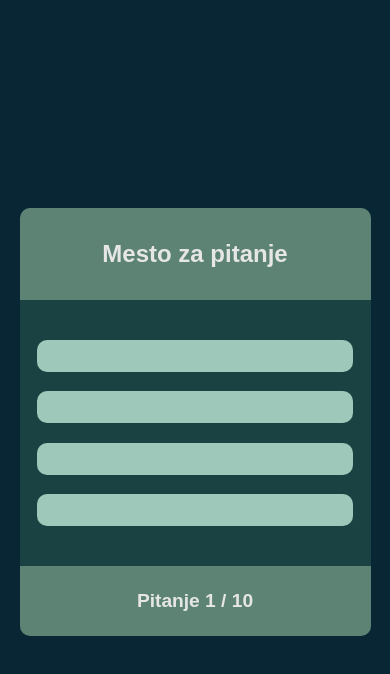
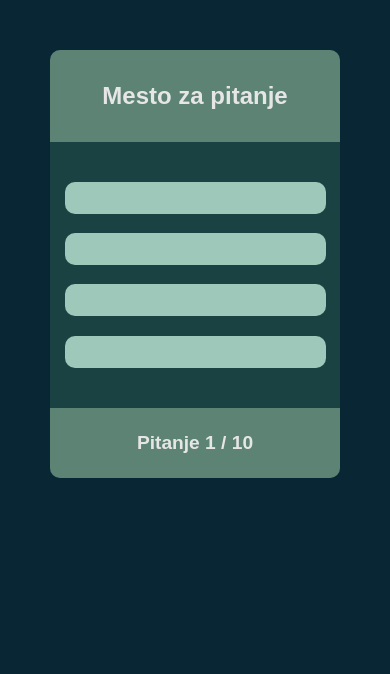
Before and after one commit to rlazar25/Quiz, a plain HTML site: page index.html in a window 390 px wide. Drawn offline with Linux system fonts and the light colour scheme; no server answers.

Commit message:
Visina za mobile i boja na option

```diff
--- a/main.css
+++ b/main.css
@@ -14,7 +14,7 @@
 }
 
 body{
-    height: 100vh;
+    /*height: 100vh;*/
     display: flex;
     justify-content: center;
     align-items: center;
@@ -22,6 +22,7 @@ body{
     background-color: var(--dark-color);
 }
 .container{
+    margin: 50px;
     width: 90vw;
     background: var(--primary);
     border-radius: 10px;
@@ -53,6 +54,7 @@ main .option {
     font-size: 1rem;
     font-weight: normal;
     color: var(--dark-color);
+    font-size: 1.2rem;
 }
 footer{
     font-size: 1.2rem;
```
